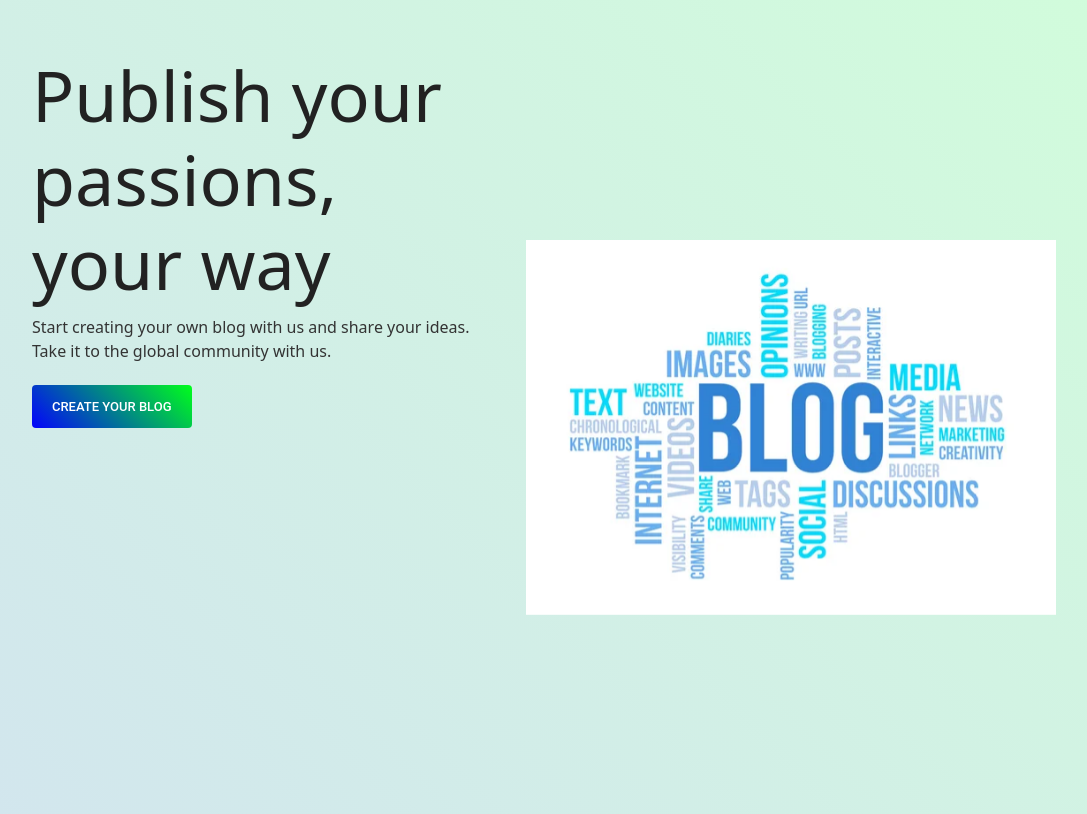
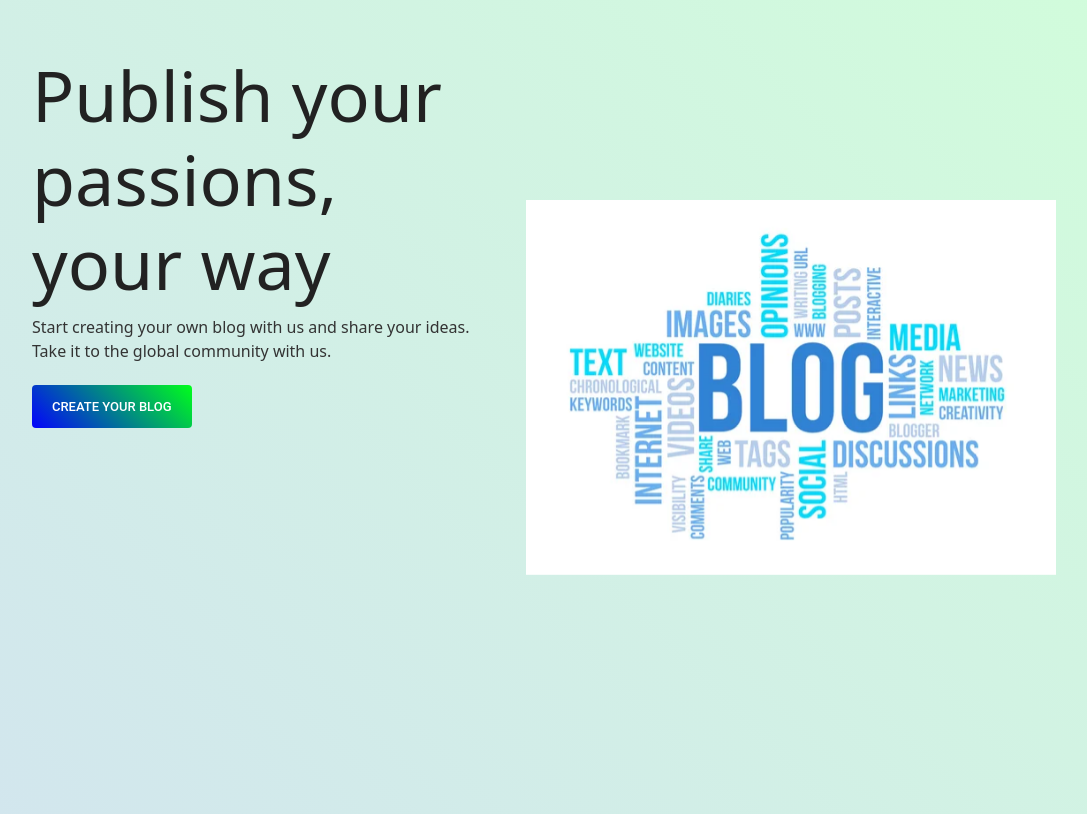
Before and after one commit to hussainmuffallal/Blog-Project, a PHP site: page / in a window 1280 px wide. Shown: the part 185-999 px from the top of the page, without its empty margins (96-1183 px from the left). Run offline with PHP 8.4, Linux system fonts and the light colour scheme; data that the repository does not hold is empty.

Commit message:
modified:   README.md 	new file:   Screenshot.PNG 	new file:   img/Screenshot.PNG 	modified:   index.php

```diff
--- a/index.php
+++ b/index.php
@@ -63,7 +63,7 @@
         .feature-img {
             width: 530px;
             position: absolute;
-            bottom: 0;
+            bottom: 40px;
             right: 10%;
         }
 
```
Also changed, not shown: README.md, Screenshot.PNG (added), img/Screenshot.PNG (added).
